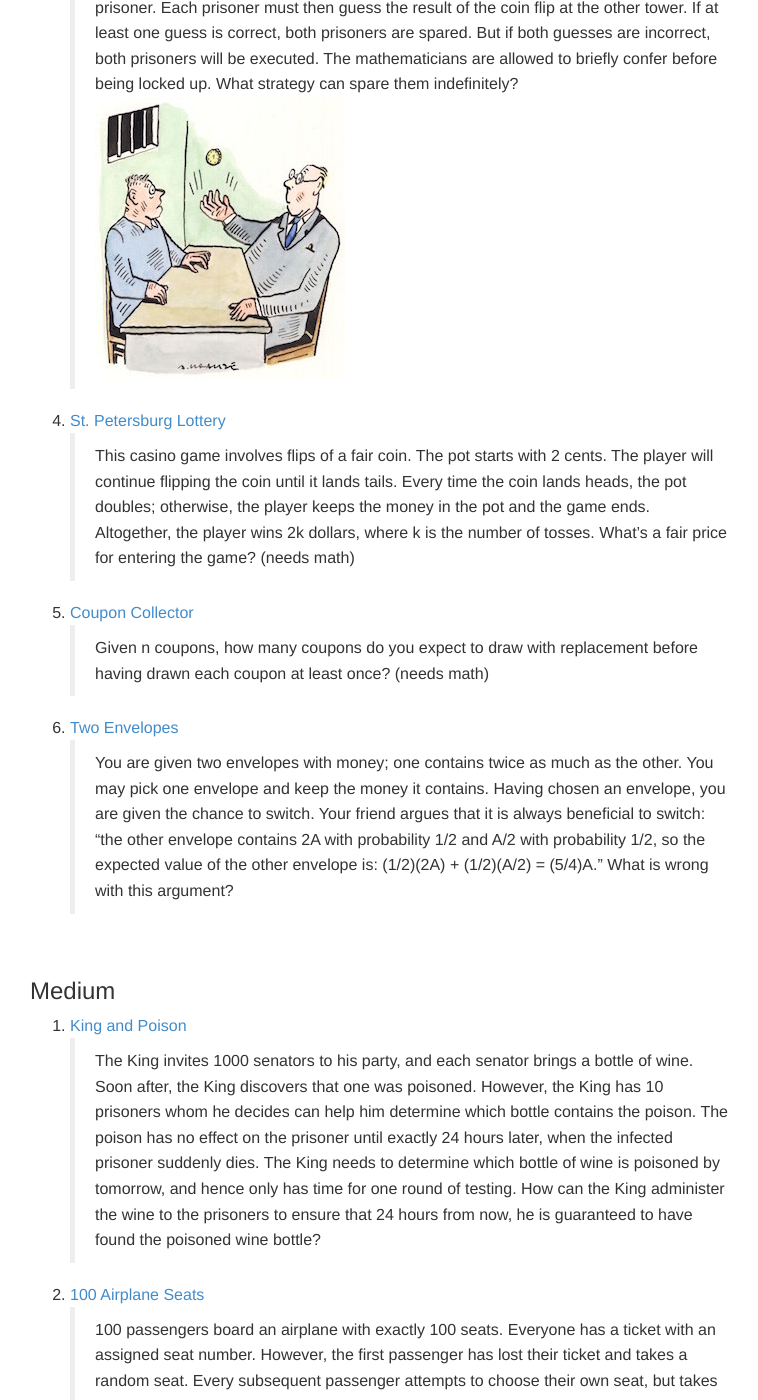
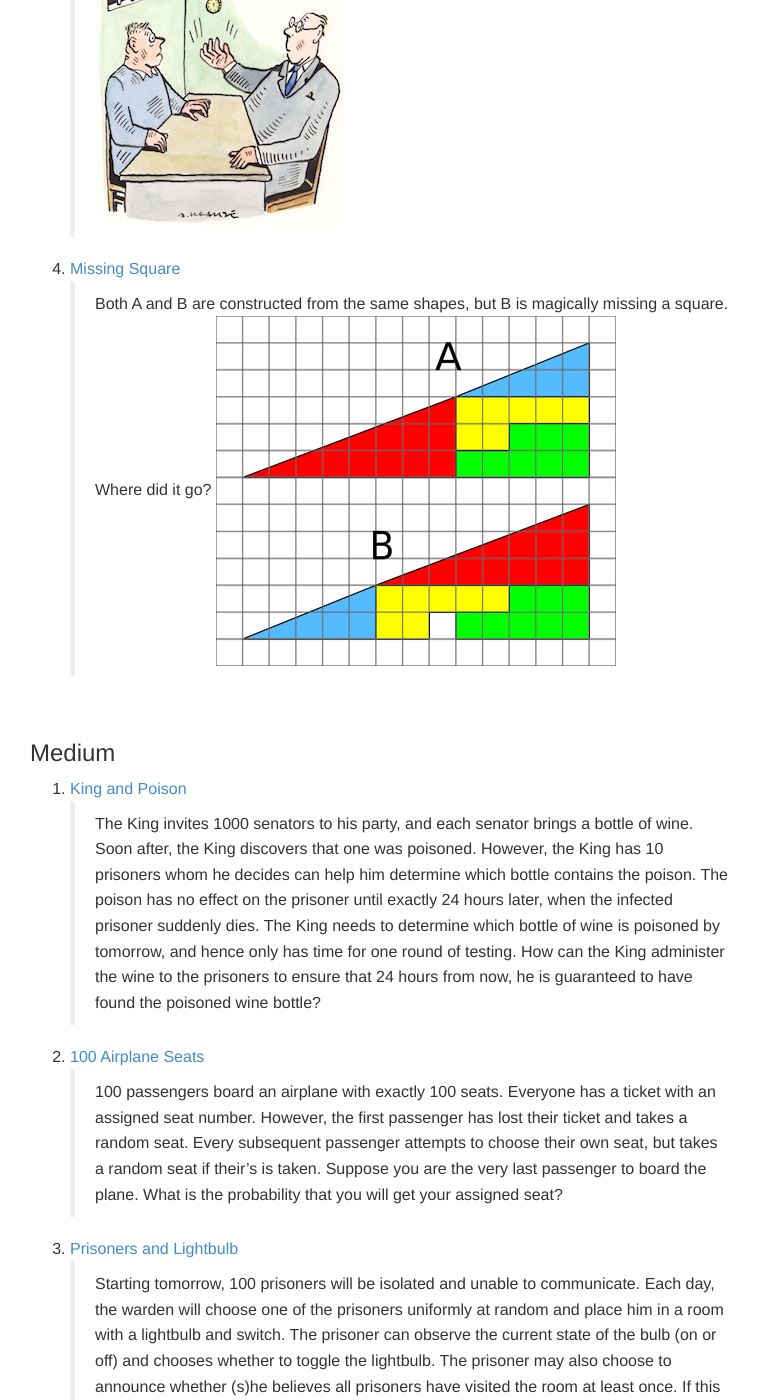
Before and after one commit to WENWENYU/jamesdiao.github.io, a Jekyll site: the page built from _posts/2017-08-28-logic-puzzles.md, in a window 1280 px wide and 1400 px high, scrolled down 1710 px. Shown: the whole window, without its empty margins (250-1008 px from the left). Built offline with Jekyll 4.4.1, drawn with Linux system fonts in a browser that asks for light colours; some of the changed text lies outside the part shown.

Commit message:
Subdivided and updated logic/probability puzzles

```diff
--- a/_posts/2017-08-22-logic-puzzles.md
+++ b/_posts/2017-08-28-logic-puzzles.md
@@ -1,12 +1,12 @@
 ---
 layout: post
 title: "Logic Puzzles"
-date: 2017-08-22
+date: 2017-08-28
 author: James Diao
 location: New Haven, CT
 ---
 
-I really enjoy logic puzzles, and I thought I'd compile a list of my favorites before I forget them all. Some of these require math, but most do not. When you're ready, click on the title for an answer and explanation.
+I really enjoy logic puzzles, and I thought I'd compile a list of my favorites before I forget them all. Solutions range from recursion to binary encoding; none requires math. When you're ready, click on the title for an answer and explanation. (If you liked these, check out <a href="/archives/2017/08/28/probability-problems">my probability problems</a>!)
 
 ### Contents
 
@@ -14,23 +14,17 @@
   1. [Amoeba Jar](#AmoebaJar)
   2. [Cake Cutting](#CakeCutting)
   3. [Predicting Coin Flips](#PredictingCoinFlips)
-  4. [St. Petersburg Lottery](#StPetersburgLottery)
-  5. [Coupon Collector](#CouponCollector)
-  6. [Two Envelopes](#TwoEnvelopes)
+  4. [Missing Square](#MissingSquare)
 
 ### [Medium](#medium)
   1. [King and Poison](#KingAndPoison)
   2. [100 Airplane Seats](#100AirplaneSeats)
   3. [Prisoners and Lightbulb](#PrisonersAndLightbulb)
-  4. [Amoebas Revisited](#AmoebasRevisited)
 
 ### [Hard](#hard)
   1. [100 Pirates](#100Pirates)
   2. [201 Islanders](#201Islanders)
-
-### [Super Hard](#super-hard)
-  1. [100 Prisoners](#100Prisoners)
-  2. [Coins on a Chessboard](#CoinsAndChessboard)
+  3. [Coins on a Chessboard](#CoinsAndChessboard)
 
 <br>
 
@@ -47,15 +41,9 @@
 3. [Predicting Coin Flips](https://www.futilitycloset.com/2015/10/01/cruel-and-unusual-3/)<a name="PredictingCoinFlips"></a>
 > Two mathematicians have been arrested and will soon both be imprisoned in separate towers. Each morning, a guard at each tower will flip a coin and show the result to his prisoner. Each prisoner must then guess the result of the coin flip at the other tower. If at least one guess is correct, both prisoners are spared. But if both guesses are incorrect, both prisoners will be executed. The mathematicians are allowed to briefly confer before being locked up. What strategy can spare them indefinitely?
 ![Prisoner Coin Img](/img/prisoner-coin.jpg)
-
-4. [St. Petersburg Lottery](https://en.wikipedia.org/wiki/St._Petersburg_paradox)<a name="StPetersburgLottery"></a>
-> This casino game involves flips of a fair coin. The pot starts with 2 cents. The player will continue flipping the coin until it lands tails. Every time the coin lands heads, the pot doubles; otherwise, the player keeps the money in the pot and the game ends. Altogether, the player wins 2k dollars, where k is the number of tosses. What's a fair price for entering the game? (needs math)
-
-5. [Coupon Collector](https://en.wikipedia.org/wiki/Coupon_collector%27s_problem)<a name="CouponCollector"></a>
-> Given n coupons, how many coupons do you expect to draw with replacement before having drawn each coupon at least once? (needs math)
-
-6. [Two Envelopes](https://en.wikipedia.org/wiki/Two_envelopes_problem)<a name="TwoEnvelopes"></a>
-> You are given two envelopes with money; one contains twice as much as the other. You may pick one envelope and keep the money it contains. Having chosen an envelope, you are given the chance to switch. Your friend argues that it is always beneficial to switch: "the other envelope contains 2A with probability 1/2 and A/2 with probability 1/2, so the expected value of the other envelope is: (1/2)(2A) + (1/2)(A/2) = (5/4)A." What is wrong with this argument?
+3. [Missing Square](https://en.wikipedia.org/wiki/Missing_square_puzzle)<a name="MissingSquare"></a>
+> Both A and B are constructed from the same shapes, but B is magically missing a square. Where did it go?
+![Missing Square](/img/missing-square.png)
 
 <br>
 
@@ -73,10 +61,6 @@
 *How about if every single prisoner needs to declare and be certain?*
 ![Prisoners Lightbulb Img](/img/prisoners-lightbulb.png)
 
-4. [Amoebas Revisited](https://stats.stackexchange.com/questions/4768/amoeba-interview-question)<a name="AmoebasRevisited"></a>
-> You place a single amoeba into a jar with infinite space and nutrients. After 3 minutes, that amoeba will divide into 1, 2, 3, or 0 (it dies before dividing) offspring with equal probability. What is the probability that the entire population eventually dies out? (needs math)
-<br>
-
 ### Hard
 
 1. [100 Pirates](https://en.wikipedia.org/wiki/Pirate_game)<a name="100Pirates"></a>
@@ -85,16 +69,7 @@
 2. [201 Islanders](https://xkcd.com/solution.html)<a name="201Islanders"></a>
 > There are 201 people on an island. 100 of them have blue eyes, 100 have brown eyes, and 1 has green eyes (the Guru). No one knows the color of their own eyes. Every night, a ferry stops at the island. Any islanders who have figured out the color of their own eyes will leave the island, and the rest stay. Everyone can see everyone else at all times and keeps a count of the number of people they see with each eye color (excluding themselves), but they cannot otherwise communicate. Once per day, the Guru tells them whether she sees at least one person with blue eyes. All islanders are perfect logicians. Everyone on the island knows all the rules in this paragraph. Who leaves the island, and on what night?
 
-<br>
-
-### Super Hard
-
-1. [100 Prisoners](https://en.wikipedia.org/wiki/100_prisoners_problem)<a name="100Prisoners"></a>
-> The prison warden offers 100 death row prisoners, who are numbered from 1 to 100, a last chance. A room contains a cupboard with 100 drawers. The warden randomly puts one prisoner's number in each closed drawer. The prisoners enter the room, one after another. Each prisoner may open and look into 50/100 drawers, in any order. The drawers are closed again afterwards. If, during this search, every prisoner finds his number, all prisoners are pardoned. Otherwise, all prisoners die. The prisoners may discuss strategy before the game begins. What is the prisoners' best strategy?
-<br>
-![100 Prisoners Img](/img/100-prisoners.png)
-
-2. [Coins on a Chessboard](http://datagenetics.com/blog/december12014/index.html)<a name="CoinsAndChessboard"></a>
+3. [Coins on a Chessboard](http://datagenetics.com/blog/december12014/index.html)<a name="CoinsAndChessboard"></a>
 > The jailer will take you into a private cell. In the cell will be a chessboard. The jailer will take 64 coins and place them, one-by-one, on each square on the board. He will place the coins on the board in any way he wants (in a pattern, at random, etc.). Once all the coins have been placed, the jailer will point to one of the squares on the board and say: "This square is the magic square." You must then choose exactly one coin to turn over--heads to tails, or tails to heads. You cannot opt out of this choice. You will then be led out of the room, and your friend will be led in. Your friend will look at the board of coins and guess the magic square. If he guesses correctly, you are both pardoned. If he guesses incorrectly, you are both executed. The jailer explains these rules to you and your friend and then gives you time to confer. What is the strategy that maximizes your chance of escape?
 <br>
 ![Coins Chess](/img/chess-coins.png)
@@ -104,5 +79,3 @@
 1. [Prisoners and Hats](https://en.wikipedia.org/wiki/Hat_puzzle#Prisoners_and_hats_puzzle)
 2. [DataGenetics Blog](http://datagenetics.com/blog.html)
 3. [Quora](https://www.quora.com/What-are-the-best-brain-teasers?page_size=10#!n=72)
-4. [Missing Square](https://en.wikipedia.org/wiki/Missing_square_puzzle)
-5. Identifying the missing number from a list
```
Also changed, not shown: _posts/2017-08-28-probability-problems.md (added, +59 -0 lines), _posts/2018-01-27-estimated-distributions.md (added, +18 -0 lines), index.md (+2 -2 lines), img/missing-square.png (added).
